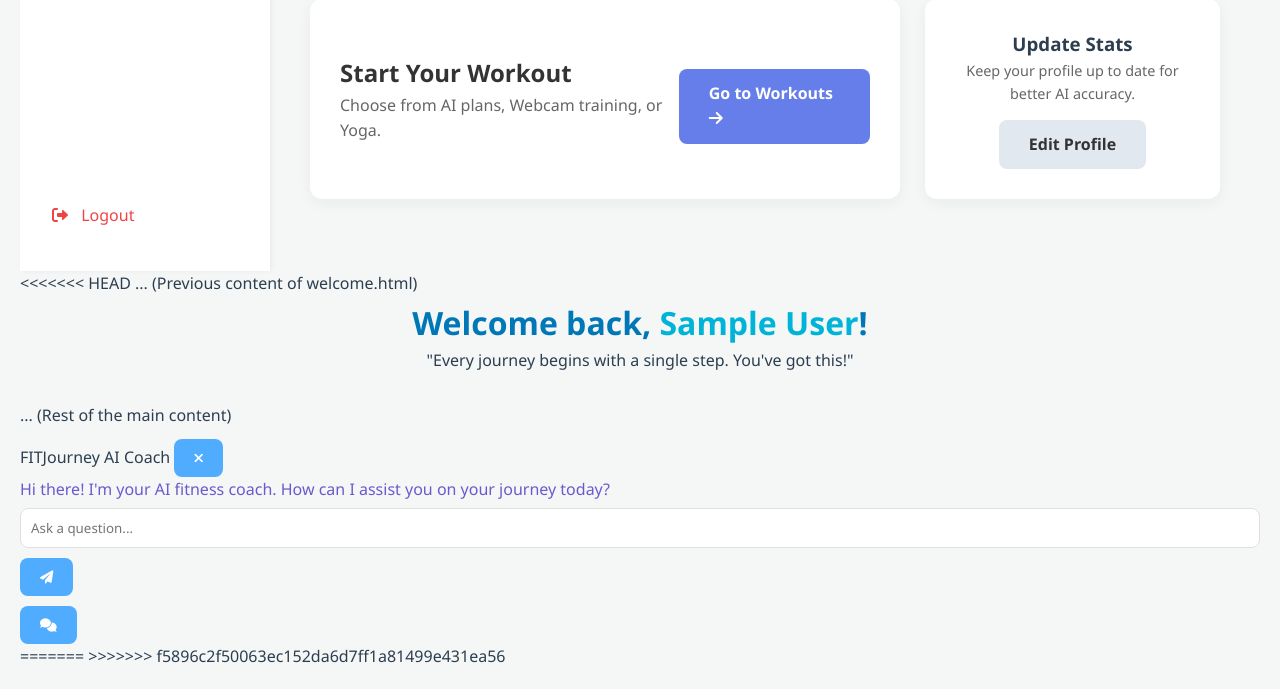
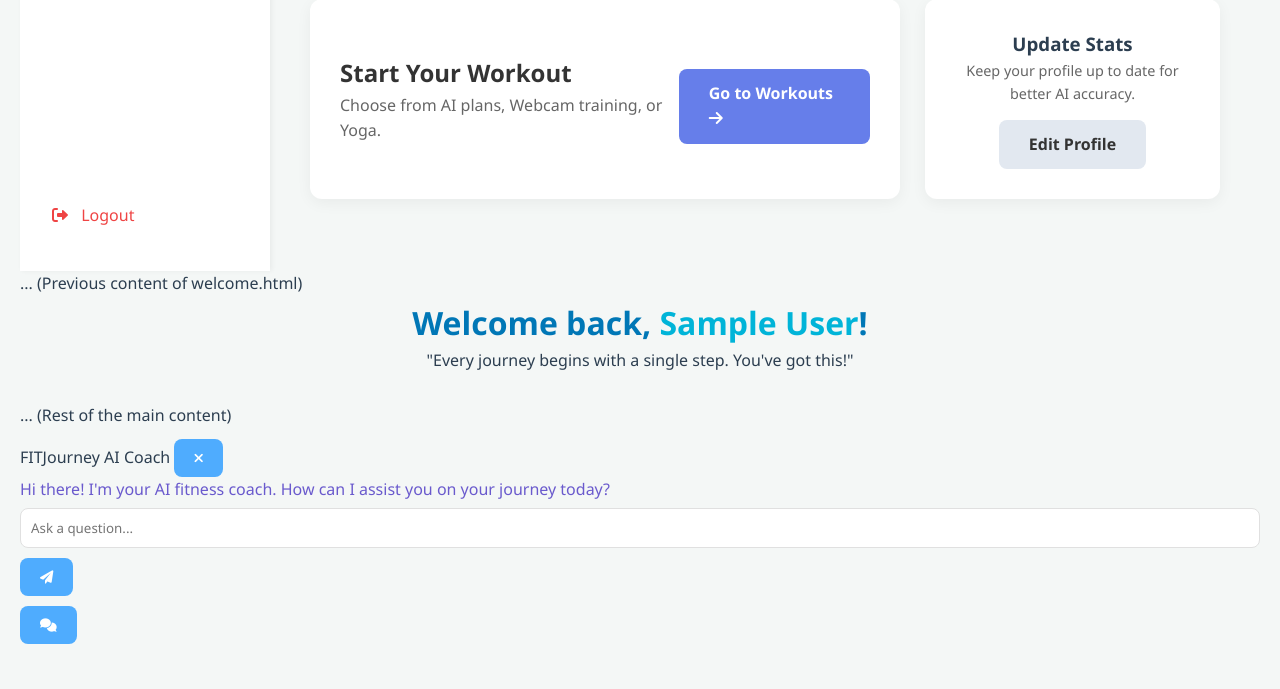
Before and after one commit to Davaladarshini/fitjourney, a Flask app: page /welcome in a window 1280 px wide. Shown: the part 549-1238 px from the top of the page. After the commit the page ends 1193 px from the top, so only its background shows below. Run offline with Flask 3, Linux system fonts and the light colour scheme; the visitor is signed in with stand-in values (Sample User, id 1); data that the repository does not hold is empty.

Commit message:
WIP: Local changes before merge/revert

```diff
--- a/fitjourney/templates/welcome.html
+++ b/fitjourney/templates/welcome.html
@@ -185,7 +185,6 @@
   </div>
 </div>
 </body>
-<<<<<<< HEAD
 </html>
 ... (Previous content of welcome.html)
 <div class="main">
@@ -297,6 +296,4 @@
 
 </script>
 </body>
-=======
->>>>>>> f5896c2f50063ec152da6d7ff1a81499e431ea56
 </html>
```
